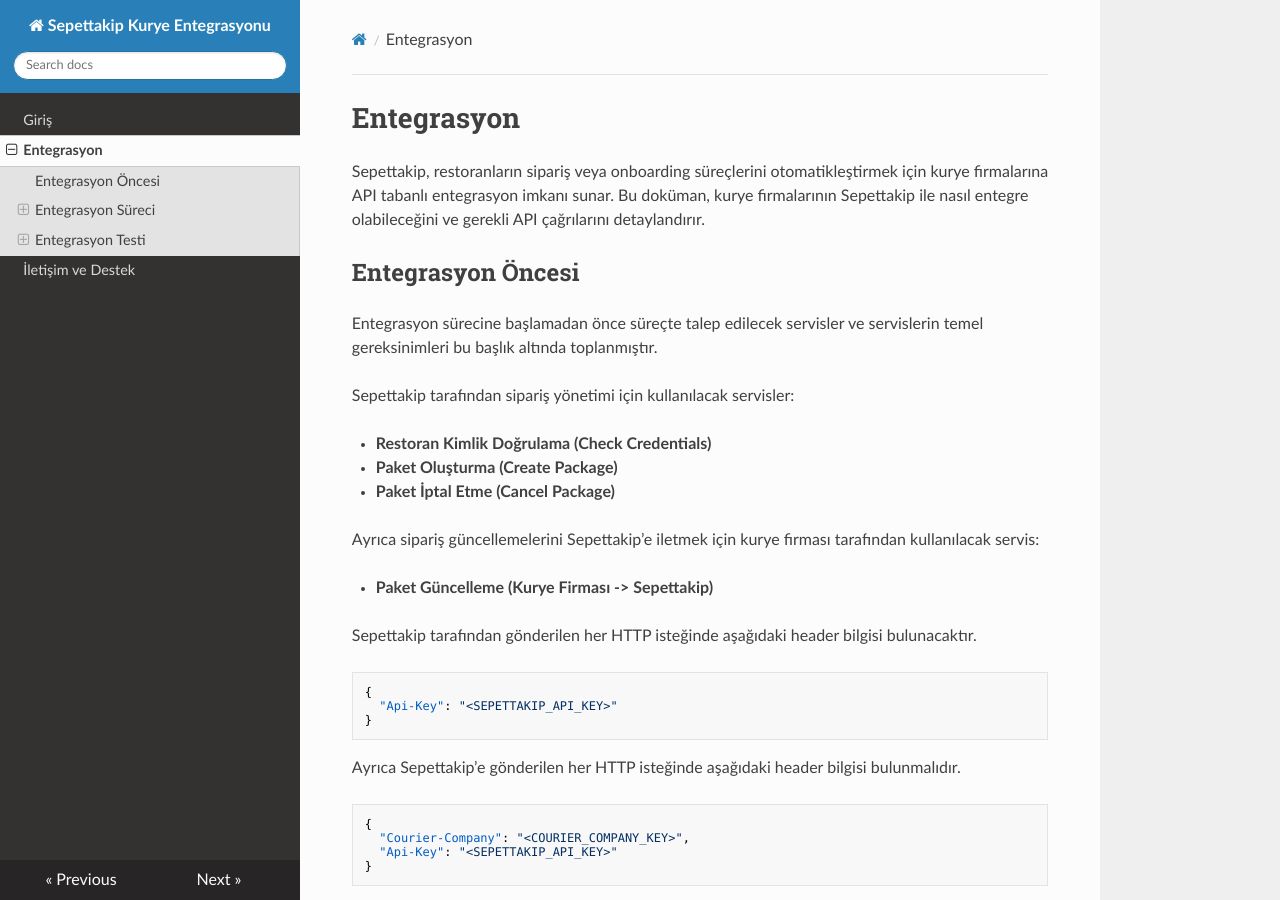
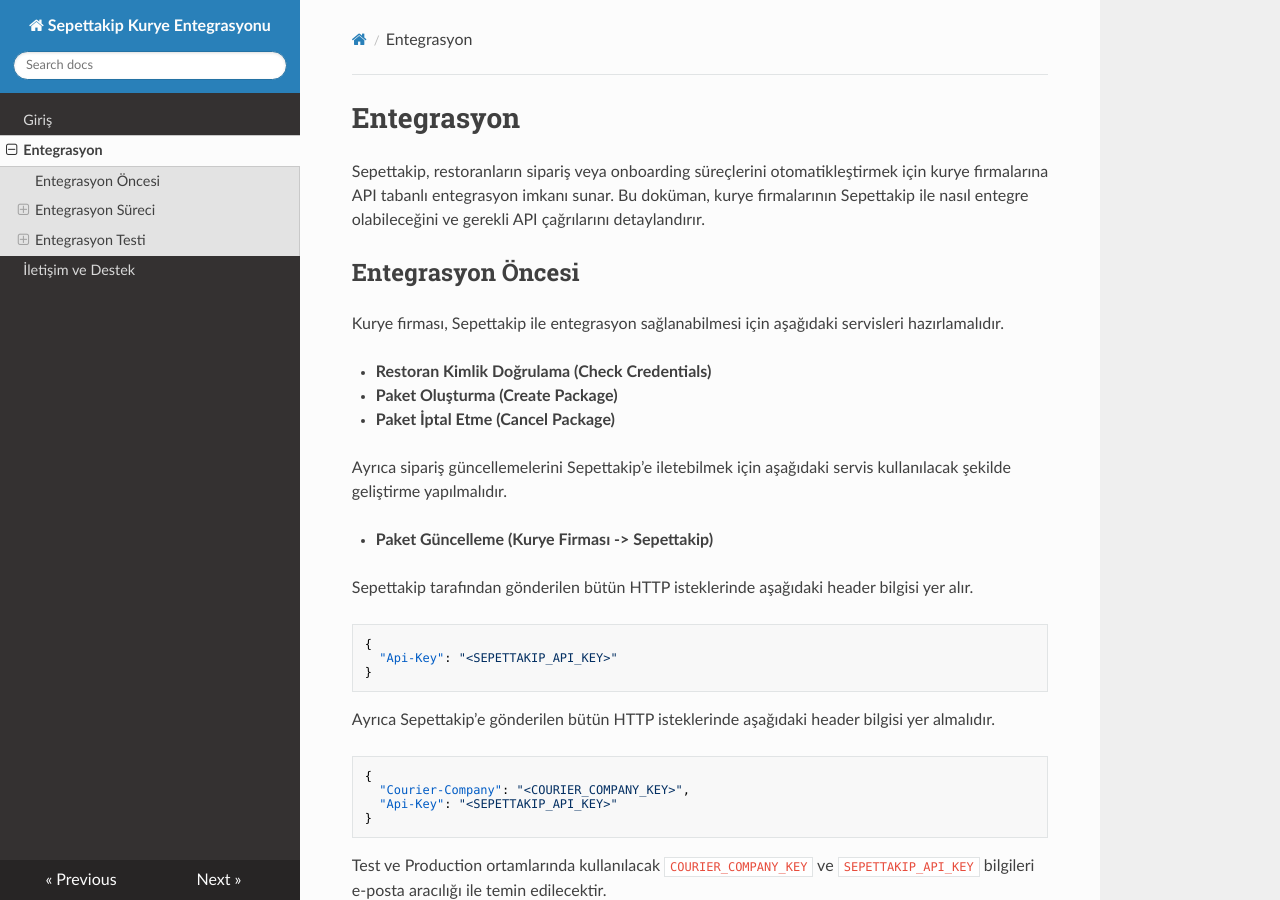
Before and after one commit to sepettakip/courier-docs, an MkDocs documentation site: the page built from docs/integration.md, in a window 1280 px wide and 900 px high. Built offline with MkDocs 1.6.1, drawn with Linux system fonts in a browser that asks for light colours; nearby versions of some CDN libraries; a script that is not in the unit is left out.

Commit message:
Entegrasyon belgelerinde açıklamalar güncellendi: servis gereksinimleri ve HTTP istekleri ile ilgili ifadeler netleştirildi.

````diff
--- a/docs/integration.md
+++ b/docs/integration.md
@@ -4,19 +4,17 @@
 
 ## Entegrasyon Öncesi
 
-Entegrasyon sürecine başlamadan önce süreçte talep edilecek servisler ve servislerin temel gereksinimleri bu başlık altında toplanmıştır.
-
-Sepettakip tarafından sipariş yönetimi için kullanılacak servisler:
+Kurye firması, Sepettakip ile entegrasyon sağlanabilmesi için aşağıdaki servisleri hazırlamalıdır.
 
 - **Restoran Kimlik Doğrulama (Check Credentials)**
 - **Paket Oluşturma (Create Package)**
 - **Paket İptal Etme (Cancel Package)**
 
-Ayrıca sipariş güncellemelerini Sepettakip'e iletmek için kurye firması tarafından kullanılacak servis:
+Ayrıca sipariş güncellemelerini Sepettakip'e iletebilmek için aşağıdaki servis kullanılacak şekilde geliştirme yapılmalıdır.
 
 - **Paket Güncelleme (Kurye Firması -> Sepettakip)**
 
-Sepettakip tarafından gönderilen her HTTP isteğinde aşağıdaki header bilgisi bulunacaktır.
+Sepettakip tarafından gönderilen bütün HTTP isteklerinde aşağıdaki header bilgisi yer alır.
 
 ```json
 {
@@ -24,7 +22,7 @@
 }
 ```
 
-Ayrıca Sepettakip'e gönderilen her HTTP isteğinde aşağıdaki header bilgisi bulunmalıdır.
+Ayrıca Sepettakip'e gönderilen bütün HTTP isteklerinde aşağıdaki header bilgisi yer almalıdır.
 
 ```json
 {
````
